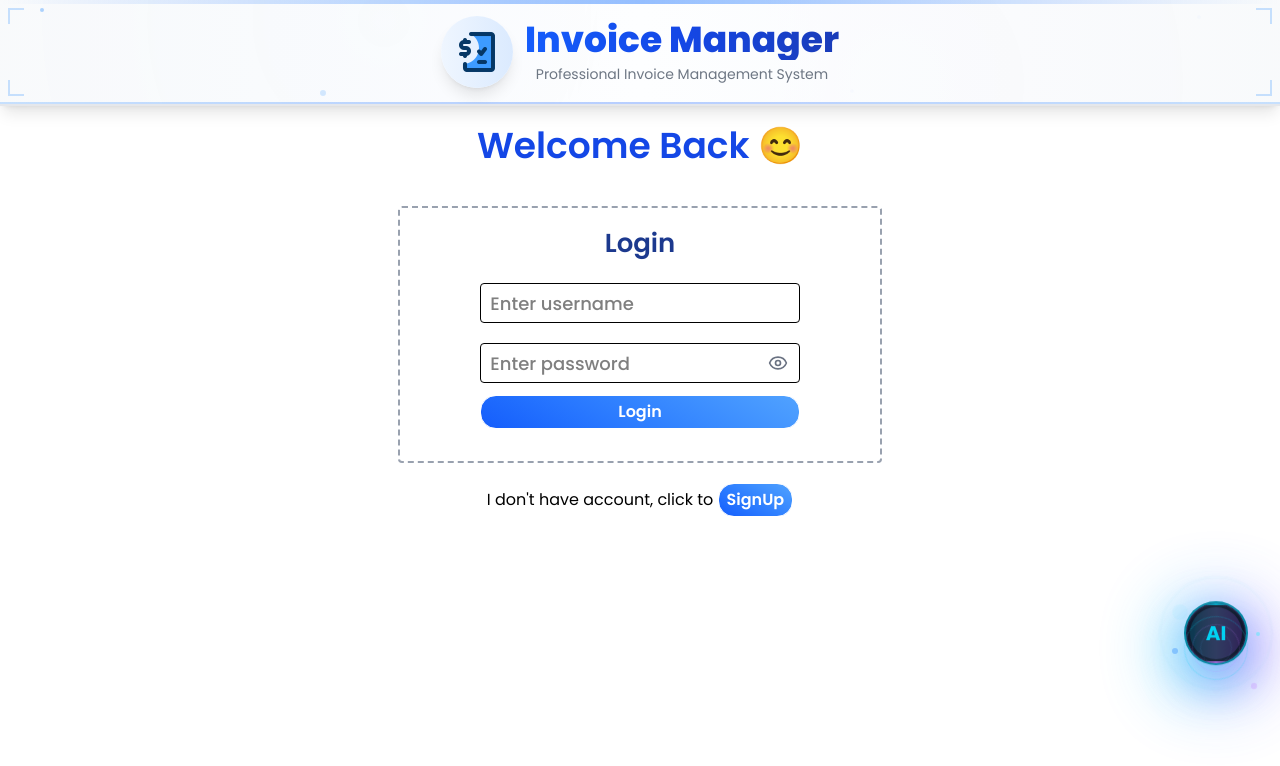
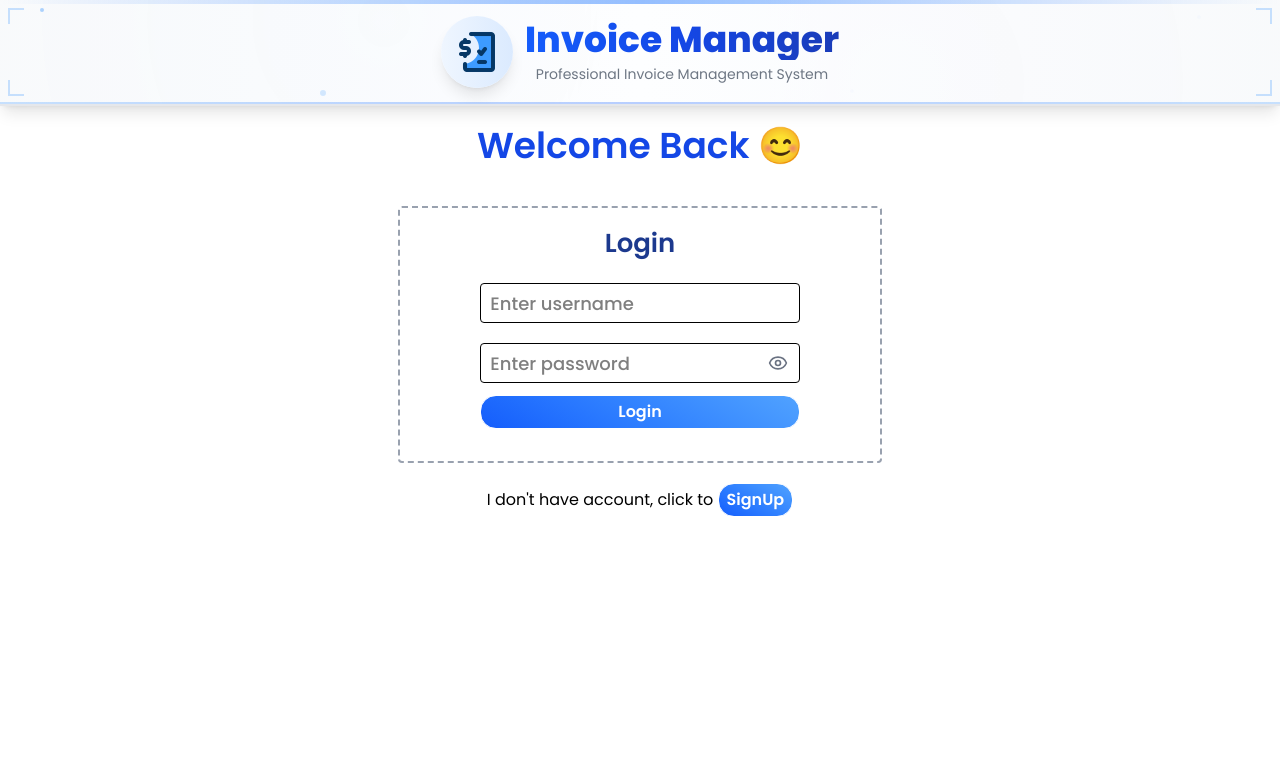
Before and after one commit to mohanapriyan2006/invoice_maker, a React (Vite) app: page / in a window 1280 px wide. Shown: the top 766 px of the page. Built offline with nearby package versions, Linux system fonts and the light colour scheme; a web font is replaced by a local one.

Commit message:
ai-btn-v2

```diff
--- a/src/index.css
+++ b/src/index.css
@@ -3,3 +3,7 @@
 *{
     scroll-behavior: smooth;
 }
+
+button{
+    cursor: pointer;
+}
--- a/src/layout/Layout.jsx
+++ b/src/layout/Layout.jsx
@@ -61,7 +61,7 @@ const Layout = () => {
                 </Routes>
 
                 {isAIActive && <AIChatBox />}
-                {location.pathname !== '/home' && <AIButton />}
+                {!['/home','/','/signup','/changePassword'].find(val => val === location.pathname) && <AIButton />}
 
             </div>
 
```
Also changed, not shown: 1 other file (tests, documents, lock files or other folders).
